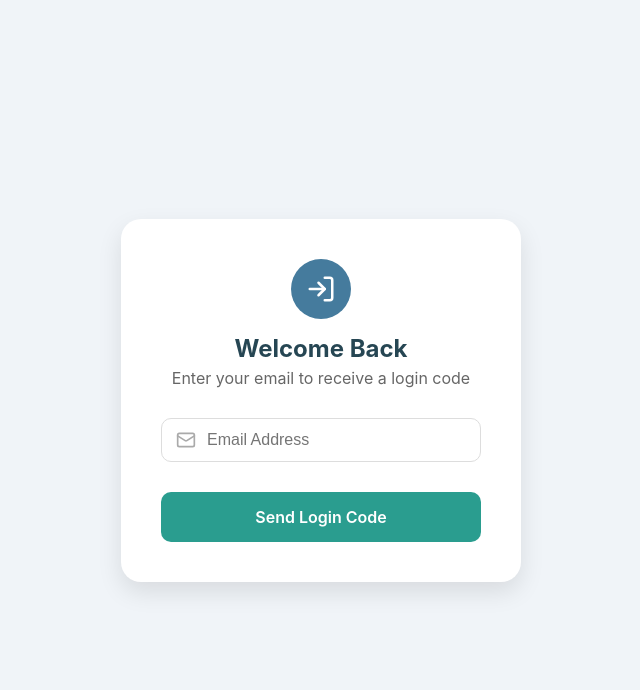
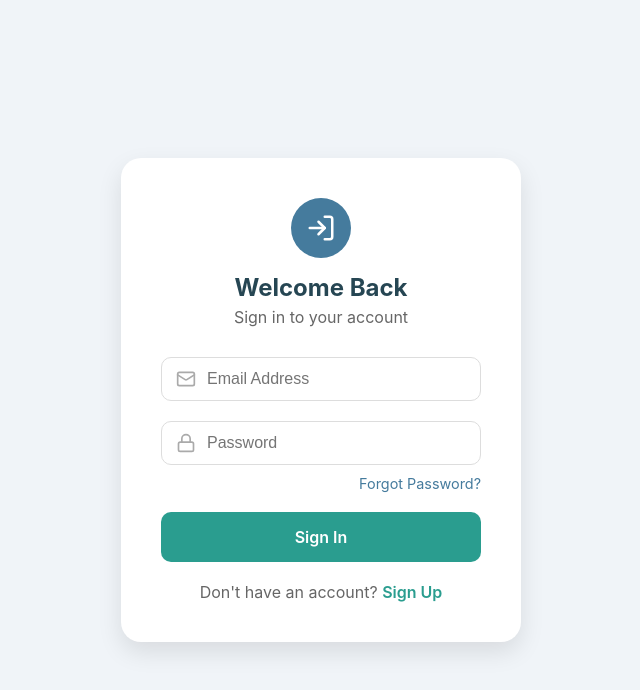
Before and after one commit to aeemayo/Travel-Itinerary, a React (Create React App) app in the folder frontend/: page /itinerary in a window 1280 px wide. Shown: the top 690 px of the page, without its empty margins (319-959 px from the left). Built offline with nearby package versions, Linux system fonts and the light colour scheme; no server answers.

Commit message:
modified:   frontend/package-lock.json 	modified:   frontend/package.json 	modified:   frontend/src/context/UserContext.js 	new file:   frontend/src/firebase.js 	modified:   frontend/src/pages/Login.js

```diff
--- a/frontend/package.json
+++ b/frontend/package.json
@@ -4,6 +4,7 @@
   "private": true,
   "dependencies": {
     "axios": "^1.12.2",
+    "firebase": "^12.6.0",
     "lucide-react": "^0.555.0",
     "react": "^19.2.0",
     "react-dom": "^19.2.0",
--- /dev/null
+++ b/frontend/src/firebase.js
@@ -0,0 +1,23 @@
+// Firebase configuration
+// Replace these values with your Firebase project config from:
+// Firebase Console -> Project Settings -> Your Apps -> Web App
+
+import { initializeApp } from 'firebase/app';
+import { getAuth } from 'firebase/auth';
+
+const firebaseConfig = {
+    apiKey: process.env.REACT_APP_FIREBASE_API_KEY || "YOUR_API_KEY",
+    authDomain: process.env.REACT_APP_FIREBASE_AUTH_DOMAIN || "YOUR_PROJECT.firebaseapp.com",
+    projectId: process.env.REACT_APP_FIREBASE_PROJECT_ID || "YOUR_PROJECT_ID",
+    storageBucket: process.env.REACT_APP_FIREBASE_STORAGE_BUCKET || "YOUR_PROJECT.appspot.com",
+    messagingSenderId: process.env.REACT_APP_FIREBASE_MESSAGING_SENDER_ID || "YOUR_SENDER_ID",
+    appId: process.env.REACT_APP_FIREBASE_APP_ID || "YOUR_APP_ID"
+};
+
+// Initialize Firebase
+const app = initializeApp(firebaseConfig);
+
+// Initialize Firebase Authentication
+export const auth = getAuth(app);
+
+export default app;
--- a/frontend/src/pages/Login.js
+++ b/frontend/src/pages/Login.js
@@ -1,91 +1,116 @@
 import React, { useState } from 'react';
 import { useNavigate } from 'react-router-dom';
 import { useUser } from '../context/UserContext';
-import { LogIn, User, Mail, Lock, CheckCircle } from 'lucide-react';
+import { LogIn, Mail, Lock, UserPlus } from 'lucide-react';
+import { auth } from '../firebase';
+import {
+  signInWithEmailAndPassword,
+  createUserWithEmailAndPassword,
+  sendPasswordResetEmail
+} from 'firebase/auth';
 import './Dashboard.css';
-import API_BASE_URL from '../config';
 
 const Login = () => {
-  const [step, setStep] = useState(1); // 1: Details, 2: Verification
+  const [isSignUp, setIsSignUp] = useState(false);
   const [formData, setFormData] = useState({
-    email: ''
+    email: '',
+    password: ''
   });
-  const [verificationCode, setVerificationCode] = useState('');
   const [loading, setLoading] = useState(false);
   const [error, setError] = useState('');
   const [message, setMessage] = useState('');
   const { login } = useUser();
   const navigate = useNavigate();
 
-  const handleSendCode = async (e) => {
+  const handleSubmit = async (e) => {
     e.preventDefault();
     setLoading(true);
     setError('');
     setMessage('');
 
     try {
-      const response = await fetch(`${API_BASE_URL}/api/auth/send-code`, {
-        method: 'POST',
-        headers: { 'Content-Type': 'application/json' },
-        body: JSON.stringify({
-          email: formData.email
-        })
-      });
+      let userCredential;
 
-      const data = await response.json();
+      if (isSignUp) {
+        // Create new account
+        userCredential = await createUserWithEmailAndPassword(
+          auth,
+          formData.email,
+          formData.password
+        );
+      } else {
+        // Sign in existing user
+        userCredential = await signInWithEmailAndPassword(
+          auth,
+          formData.email,
+          formData.password
+        );
+      }
 
-      if (data.success) {
-        setMessage(data.message);
-        if (data.dev_code) {
-          alert(`Development Mode: Your code is ${data.dev_code}`);
-        }
-        setStep(2);
-      } else {
-        setError(data.error || 'Failed to send code');
+      const user = userCredential.user;
+
+      // Create user profile for our app
+      const userProfile = {
+        id: user.uid,
+        email: user.email,
+        name: user.displayName || '',
+        avatar: user.photoURL || '',
+        joinedDate: new Date().toLocaleDateString()
+      };
+
+      login(userProfile);
+      navigate('/');
+
+    } catch (err) {
+      console.error('Auth error:', err);
+
+      // User-friendly error messages
+      switch (err.code) {
+        case 'auth/email-already-in-use':
+          setError('This email is already registered. Try signing in instead.');
+          break;
+        case 'auth/weak-password':
+          setError('Password should be at least 6 characters.');
+          break;
+        case 'auth/invalid-email':
+          setError('Please enter a valid email address.');
+          break;
+        case 'auth/user-not-found':
+          setError('No account found with this email. Try signing up.');
+          break;
+        case 'auth/wrong-password':
+          setError('Incorrect password. Please try again.');
+          break;
+        case 'auth/invalid-credential':
+          setError('Invalid email or password.');
+          break;
+        default:
+          setError(err.message || 'Authentication failed. Please try again.');
       }
-    } catch (err) {
-      setError('Network error. Please try again.');
-      console.error(err);
     } finally {
       setLoading(false);
     }
   };
 
-  const handleVerifyCode = async (e) => {
-    e.preventDefault();
+  const handleForgotPassword = async () => {
+    if (!formData.email) {
+      setError('Please enter your email address first.');
+      return;
+    }
+
     setLoading(true);
     setError('');
 
     try {
-      const response = await fetch(`${API_BASE_URL}/api/auth/verify-code`, {
-        method: 'POST',
-        headers: { 'Content-Type': 'application/json' },
-        body: JSON.stringify({
-          email: formData.email,
-          code: verificationCode
-        })
-      });
-
-      const data = await response.json();
-
-      if (data.success) {
-        // Use user profile data from backend
-        const userProfile = data.user || {
-          email: formData.email,
-          name: '',
-          avatar: ''
-        };
-        userProfile.id = Date.now();
-        userProfile.joinedDate = new Date().toLocaleDateString();
-
-        login(userProfile);
-        navigate('/');
+      await sendPasswordResetEmail(auth, formData.email);
+      setMessage('Password reset email sent! Check your inbox.');
+    } catch (err) {
+      console.error('Reset error:', err);
+      if (err.code === 'auth/user-not-found') {
+        setError('No account found with this email.');
       } else {
-        setError(data.error || 'Invalid code');
+        setError('Failed to send reset email. Please try again.');
       }
-    } catch (err) {
-      setError('Network error. Please try again.');
-      console.error(err);
     } finally {
       setLoading(false);
     }
@@ -103,15 +128,17 @@ const Login = () => {
       }}>
         <div style={{ textAlign: 'center', marginBottom: '30px' }}>
           <div style={{
-            width: '60px', height: '60px', background: step === 2 ? '#2A9D8F' : '#457B9D',
+            width: '60px', height: '60px', background: isSignUp ? '#2A9D8F' : '#457B9D',
             borderRadius: '50%', display: 'flex', alignItems: 'center',
             justifyContent: 'center', margin: '0 auto 15px'
           }}>
-            {step === 1 ? <LogIn color="white" size={30} /> : <CheckCircle color="white" size={30} />}
+            {isSignUp ? <UserPlus color="white" size={30} /> : <LogIn color="white" size={30} />}
           </div>
-          <h2 style={{ margin: 0, color: '#264653' }}>{step === 1 ? 'Welcome Back' : 'Verify Your Email'}</h2>
+          <h2 style={{ margin: 0, color: '#264653' }}>
+            {isSignUp ? 'Create Account' : 'Welcome Back'}
+          </h2>
           <p style={{ color: '#666', marginTop: '5px' }}>
-            {step === 1 ? 'Enter your email to receive a login code' : `Code sent to ${formData.email}`}
+            {isSignUp ? 'Sign up to start planning your trips' : 'Sign in to your account'}
           </p>
         </div>
 
@@ -121,14 +148,13 @@ const Login = () => {
           </div>
         )}
 
-        {message && step === 2 && (
+        {message && (
           <div style={{ padding: '10px', background: '#d4edda', color: '#155724', borderRadius: '8px', marginBottom: '20px', fontSize: '0.9rem' }}>
             {message}
           </div>
         )}
 
-        {step === 1 ? (
-          <form onSubmit={handleSendCode} style={{ display: 'flex', flexDirection: 'column', gap: '20px' }}>
+        <form onSubmit={handleSubmit} style={{ display: 'flex', flexDirection: 'column', gap: '20px' }}>
           <div style={{ position: 'relative' }}>
             <Mail size={20} color="#aaa" style={{ position: 'absolute', left: '15px', top: '50%', transform: 'translateY(-50%)' }} />
             <input
@@ -145,33 +171,36 @@ const Login = () => {
             />
           </div>
 
-          <button type="submit" disabled={loading} style={{
-            background: loading ? '#ccc' : '#2A9D8F', color: 'white', border: 'none',
-            padding: '15px', borderRadius: '10px', fontSize: '1rem',
-            fontWeight: '600', cursor: loading ? 'not-allowed' : 'pointer', marginTop: '10px',
-            transition: 'background 0.2s'
-          }}>
-            {loading ? 'Sending...' : 'Send Login Code'}
-          </button>
-        </form>
-        ) : (
-        <form onSubmit={handleVerifyCode} style={{ display: 'flex', flexDirection: 'column', gap: '20px' }}>
           <div style={{ position: 'relative' }}>
             <Lock size={20} color="#aaa" style={{ position: 'absolute', left: '15px', top: '50%', transform: 'translateY(-50%)' }} />
             <input
-              type="text"
-              placeholder="Enter 6-digit code"
+              type="password"
+              placeholder="Password"
               required
-              maxLength={6}
-              value={verificationCode}
-              onChange={(e) => setVerificationCode(e.target.value.replace(/\D/g, ''))}
+              minLength={6}
+              value={formData.password}
+              onChange={(e) => setFormData({ ...formData, password: e.target.value })}
               style={{
                 width: '100%', padding: '12px 12px 12px 45px',
                 borderRadius: '10px', border: '1px solid #ddd',
-                fontSize: '1rem', letterSpacing: '0.3em', textAlign: 'center'
+                fontSize: '1rem'
               }}
             />
           </div>
+
+          {!isSignUp && (
+            <button
+              type="button"
+              onClick={handleForgotPassword}
+              style={{
+                background: 'none', border: 'none', color: '#457B9D',
+                fontSize: '0.9rem', cursor: 'pointer', textAlign: 'right',
+                marginTop: '-10px'
+              }}
+            >
+              Forgot Password?
+            </button>
+          )}
 
           <button type="submit" disabled={loading} style={{
             background: loading ? '#ccc' : '#2A9D8F', color: 'white', border: 'none',
@@ -179,17 +208,28 @@ const Login = () => {
             fontWeight: '600', cursor: loading ? 'not-allowed' : 'pointer',
             transition: 'background 0.2s'
           }}>
-            {loading ? 'Verifying...' : 'Verify & Login'}
-          </button>
-
-          <button type="button" onClick={() => setStep(1)} style={{
-            background: 'none', color: '#666', border: 'none',
-            padding: '10px', cursor: 'pointer', fontSize: '0.9rem', textDecoration: 'underline'
-          }}>
-            Change Email
+            {loading ? 'Please wait...' : (isSignUp ? 'Create Account' : 'Sign In')}
           </button>
         </form>
-        )}
+
+        <div style={{ textAlign: 'center', marginTop: '20px' }}>
+          <span style={{ color: '#666' }}>
+            {isSignUp ? 'Already have an account? ' : "Don't have an account? "}
+          </span>
+          <button
+            onClick={() => {
+              setIsSignUp(!isSignUp);
+              setError('');
+              setMessage('');
+            }}
+            style={{
+              background: 'none', border: 'none', color: '#2A9D8F',
+              fontWeight: '600', cursor: 'pointer', fontSize: '1rem'
+            }}
+          >
+            {isSignUp ? 'Sign In' : 'Sign Up'}
+          </button>
+        </div>
       </div>
     </div>
   );
```
Also changed, not shown: frontend/src/context/UserContext.js (+33 -13 lines), 1 other file (tests, documents, lock files or other folders).
